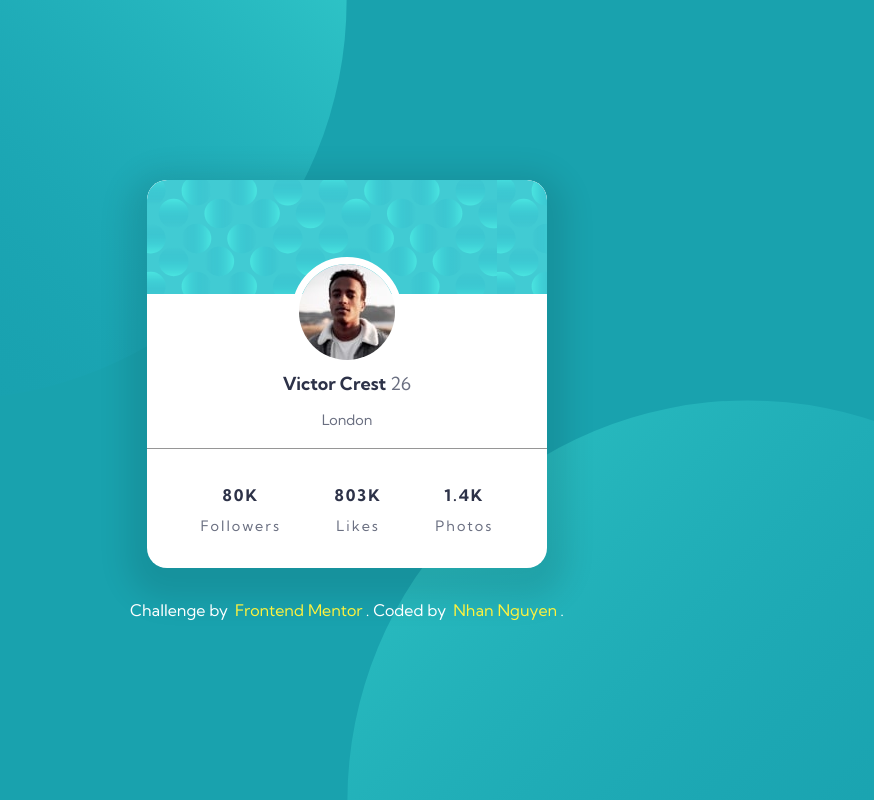
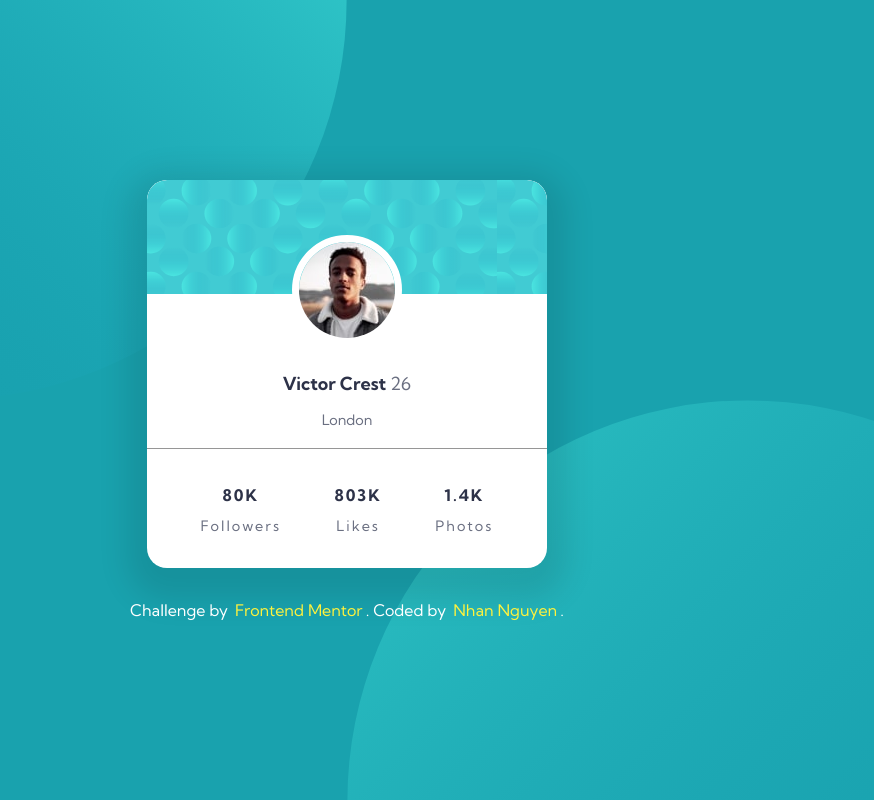
Before and after one commit to edwardnguyen225/front_end_mentor, a plain HTML site: page profile-card-component-main/index.html in a window 1280 px wide. Shown: the whole page, without its empty margins (293-1167 px from the left). Drawn offline with nearby package versions, Linux system fonts and the light colour scheme; files that its build step writes are made by us from their sources.

Commit message:
Fix avatar position

```diff
--- a/profile-card-component-main/app/scss/_card.scss
+++ b/profile-card-component-main/app/scss/_card.scss
@@ -26,7 +26,7 @@
     border-top-right-radius: inherit;
 
     img {
-      transform: translateY(70%);
+      transform: translateY(50%);
       border: 7px solid white;
       border-radius: 50%;
     }
```
